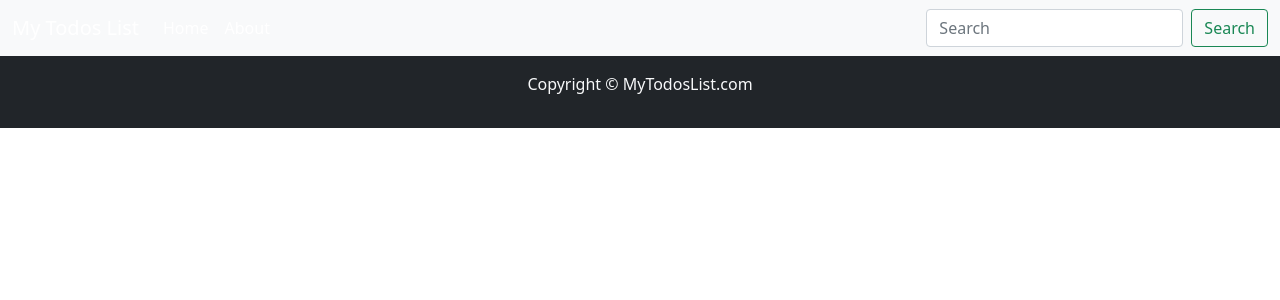
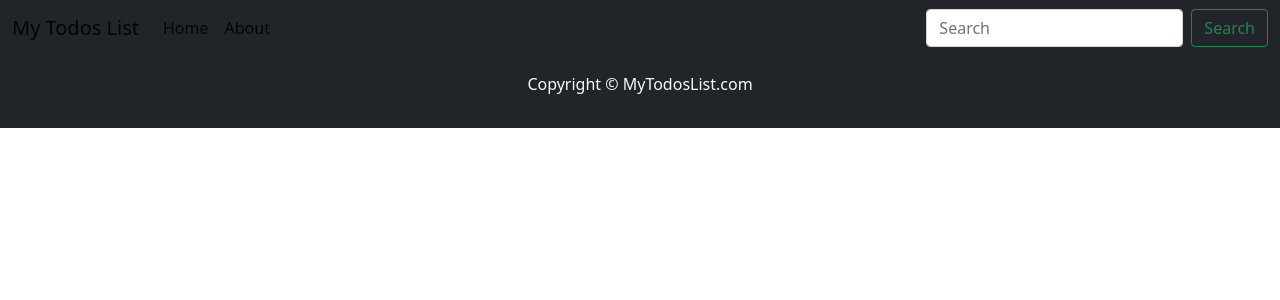
Before and after one commit to SaurabhKumarMaddheshiya/my-todo-app, a React (Create React App) app: page / in a window 1280 px wide. Shown: the top 300 px of the page. Built offline with nearby package versions, Linux system fonts and the light colour scheme.

Commit message:
fix conflict

```diff
--- a/src/MyComponents/Header.js
+++ b/src/MyComponents/Header.js
@@ -4,7 +4,7 @@
 
 export default function Header(props) {
     return (
-<nav className="navbar navbar-expand-lg navbar-dark bg-light">
+<nav className="navbar navbar-expand-lg navbar-light bg-dark">
   <div className="container-fluid">
     <Link className="navbar-brand" to="/my-todo-app">{props.title}</Link>
     <button className="navbar-toggler" type="button" data-bs-toggle="collapse" data-bs-target="#navbarSupportedContent" aria-controls="navbarSupportedContent" aria-expanded="false" aria-label="Toggle navigation">
```
Also changed, not shown: 6 other files (tests, documents, lock files or other folders).
